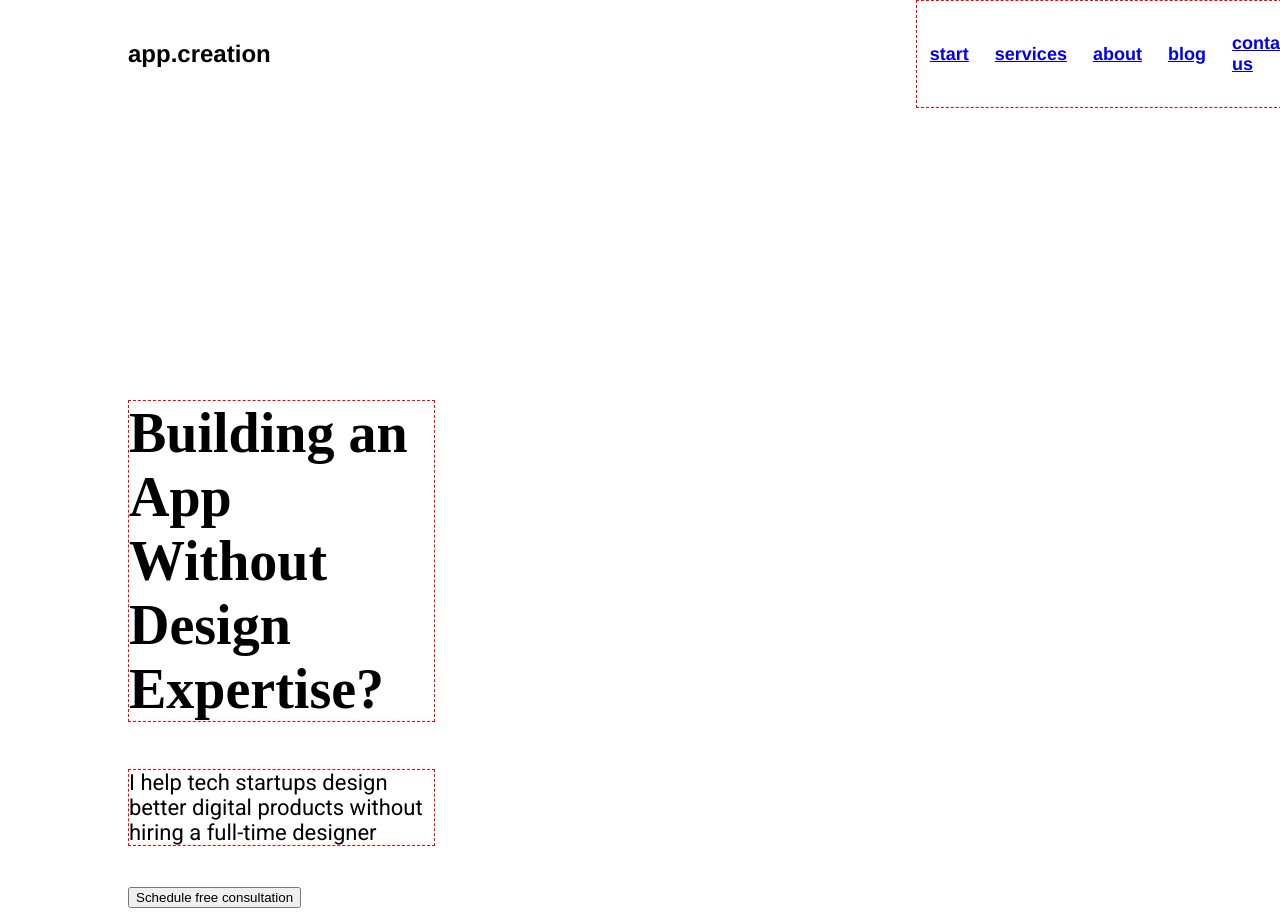
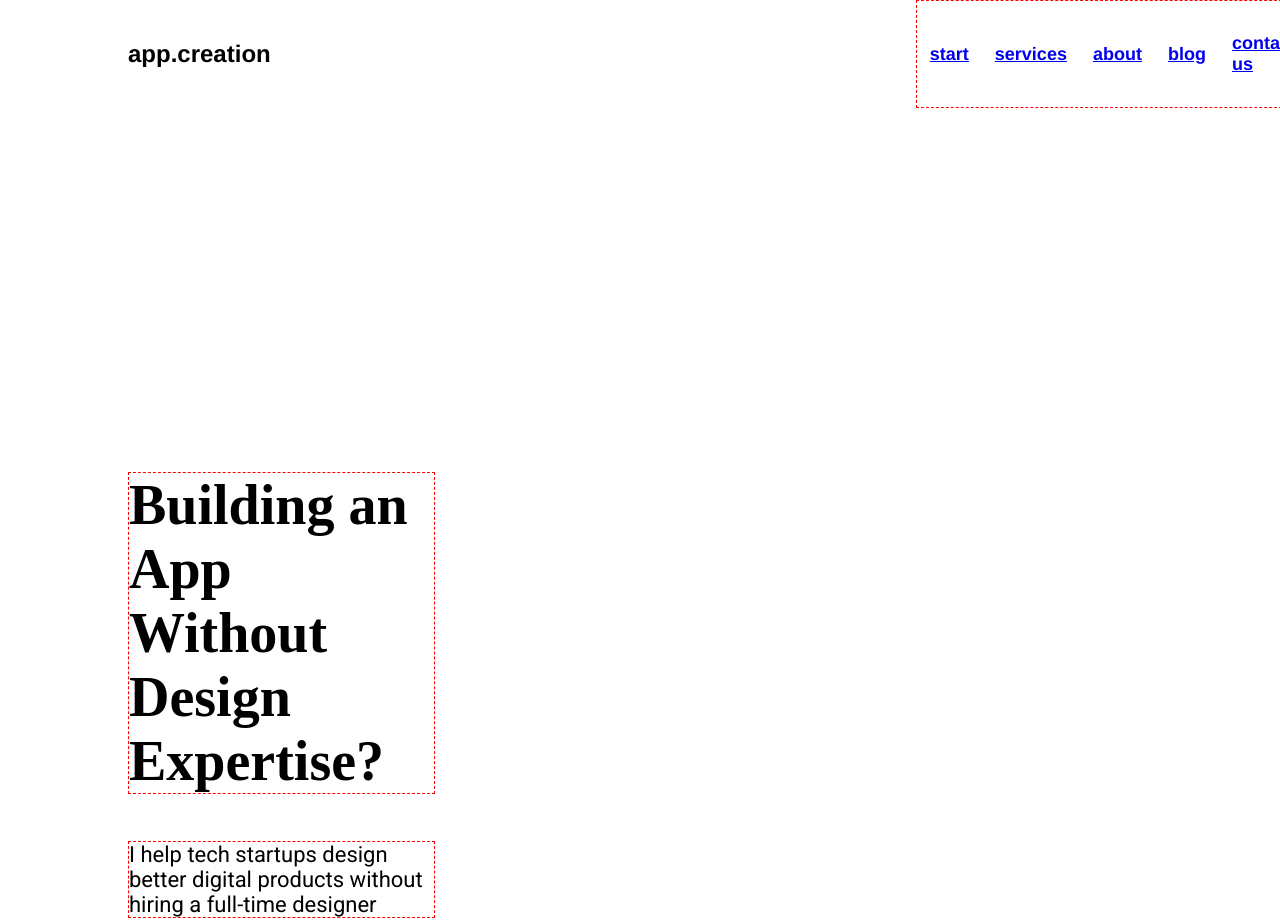
Before and after one commit to WebHeroSchool/DFrumProdject, a plain HTML site: page index.html in a window 1280 px wide. Shown: the top 921 px of the page. Drawn offline with Linux system fonts and the light colour scheme.

Commit message:
Ещё правка в padding .main-content

```diff
--- a/style.css
+++ b/style.css
@@ -7,6 +7,11 @@ body {
 .wrapper {
     margin: auto;
 	width: 80%;
+}
+
+.header {
+	display: flex;
+	justify-content: space-between;
 }
 
 .logo {
@@ -36,21 +41,16 @@ body {
 	padding-right: 0;
 }
 
-.header {
-	display: flex;
-	justify-content: space-between;
-}
+.main-content {
+	padding: 318px 0;
+	width: 30%;
 
-.main-content {
-	padding: 246px 0;
-	width: 30%;
 }
 
 .main-content__title {
 	font-family: PT Serif;
 	font-size: 56px;
 	font-weight: bold;
-	display: flex;
 	align-items: center;
 	border: dashed 1px red;
 }
```
